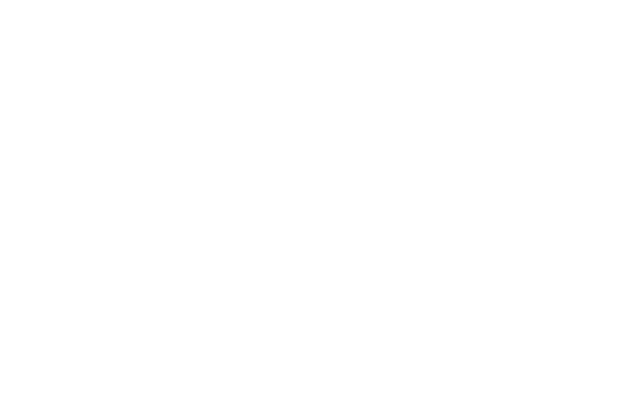
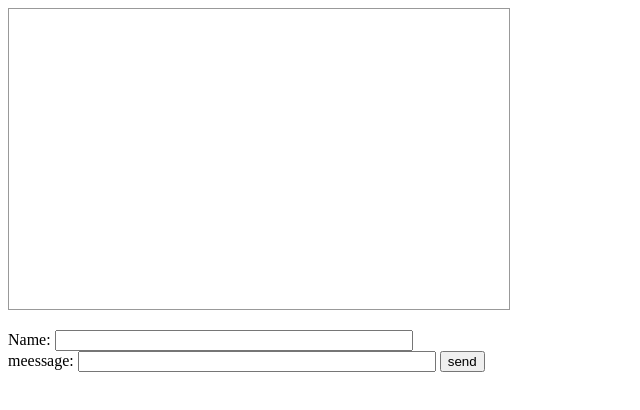
Before and after one commit to leandrMachado/Sender-Chat, a website: page views/index.html in a window 1280 px wide. Shown: the whole page, without its empty margins (0-640 px from the left). Drawn offline with Linux system fonts and the light colour scheme.

Commit message:
Build 0.0.1

```diff
--- a/index.js
+++ b/index.js
@@ -2,6 +2,8 @@ var express = require('express');
 var path = require("path");
 var app = express();
 var port = process.env.PORT || 3000;
+
+app.use('/styles', express.static('styles'));
 
 app.get("/", (req, res)=>{
     res.sendFile(path.join(__dirname, './views/index.html'))
--- a/views/index.html
+++ b/views/index.html
@@ -2,11 +2,21 @@
 <html lang="en">
 <head>
     <meta charset="UTF-8">
-    <meta http-equiv="X-UA-Compatible" content="IE=edge">
-    <meta name="viewport" content="width=device-width, initial-scale=1.0">
     <title>Document</title>
+    <link rel="stylesheet" href="../styles/index.css">
 </head>
 <body>
+    <div class="content-app">
+        <div id="content" style="width: 500px; height: 300px; margin: 0 0 20px 0; border: solid 1px #999; overflow-y: scroll;">  </div>
 
+        <div class="controls">
+            Name:
+            <input id="name" style="width:350px;" control-id="ControlID-1">
+            <br>
+            meessage:
+            <input id="field" style="width:350px;" control-id="ControlID-2">
+            <input id="send" type="button" value="send" control-id="ControlID-3">
+        </div>
+    </div>
 </body>
 </html>
```
Also changed, not shown: styles/index.css (added).
